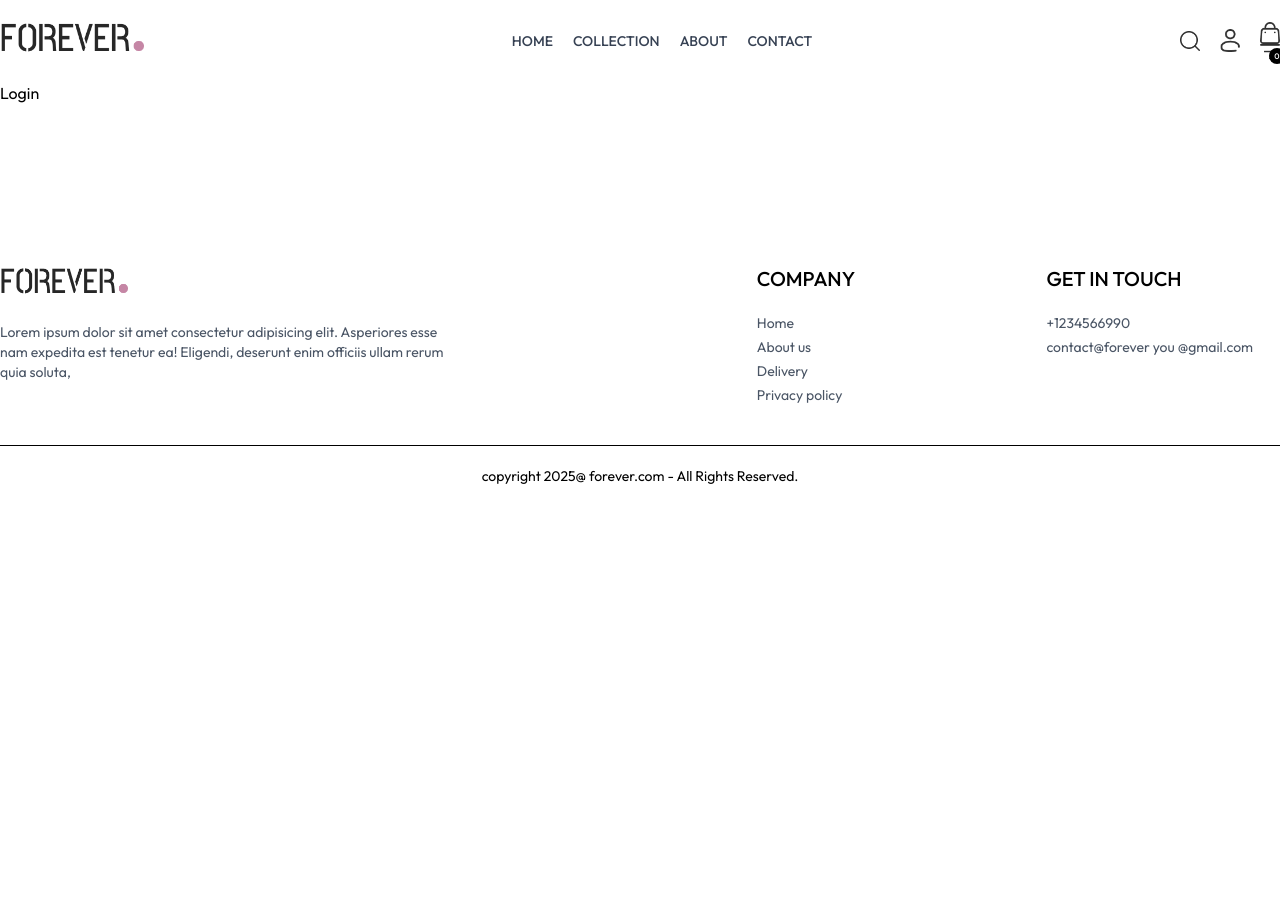
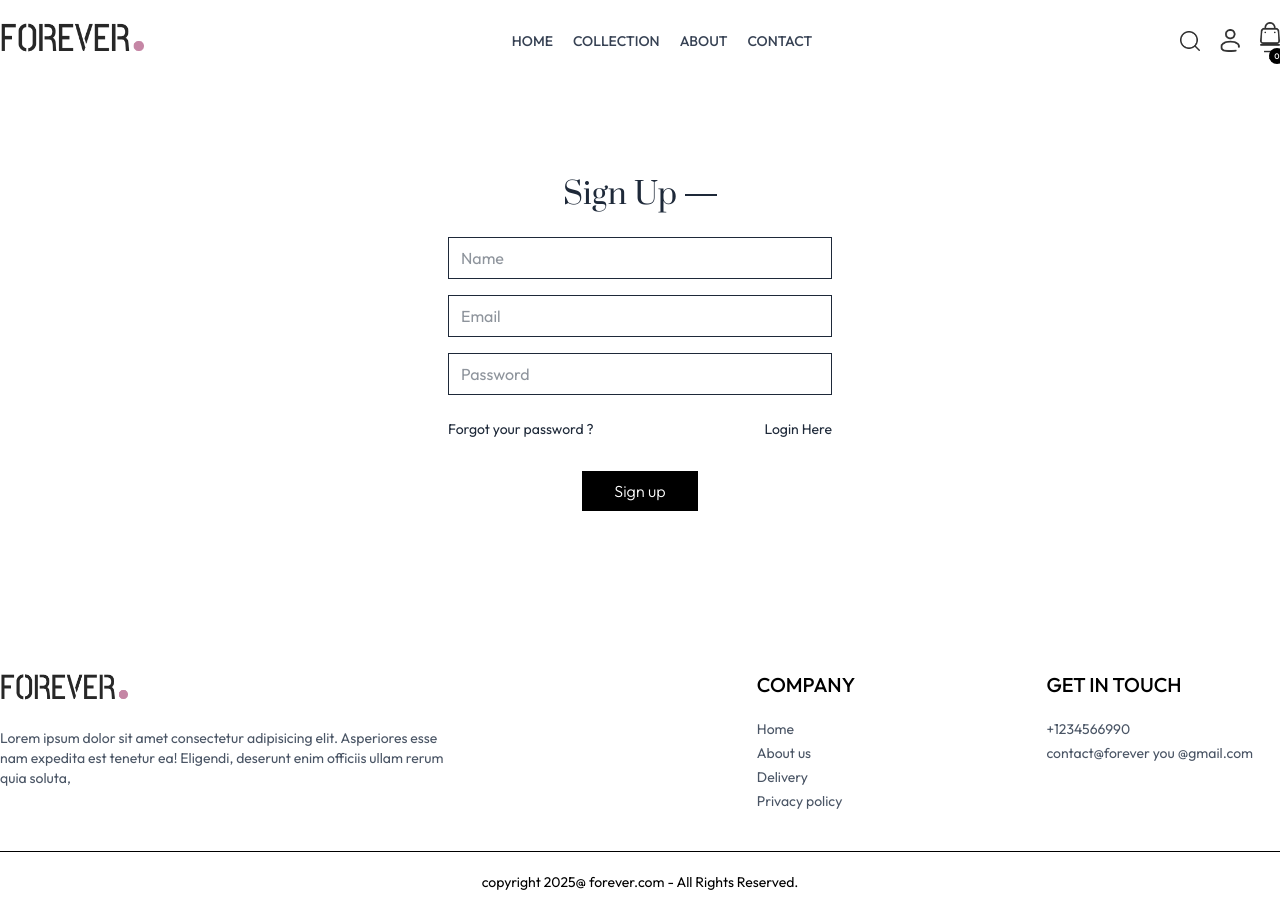
Before and after one commit to Berita-Winnie/e-commerse, a React app in the folder front_end/: page /login in a window 1280 px wide. Before the commit the page ends 800 px from the top, so only its background shows below. Built offline with nearby package versions, Linux system fonts and the light colour scheme; the HTML template or start-up script is replaced by a standard one.

Commit message:
feat(login): finish UI layout and design for login page

```diff
--- a/front_end/src/components/Navbar.jsx
+++ b/front_end/src/components/Navbar.jsx
@@ -36,11 +36,14 @@
           className="w-5 cursor-pointer"
         />
         <div className="group relative">
-          <img
-            className="w-5 cursor-pointer"
-            src={assets.profile_icon}
-            alt=""
-          />
+          <Link to="/login">
+            <img
+              className="w-5 cursor-pointer"
+              src={assets.profile_icon}
+              alt=""
+            />
+          </Link>
+
           <div className="group-hover:block hidden  absolute dropdown-menu right-0 pt-4 ">
             <div className="flex flex-col gap-2 w-36 py-3 px-5 bg-slate-100 text-gray-700">
               <p className="cursor-pointer hover:text-black ">My Profile</p>
--- a/front_end/src/pages/Login.jsx
+++ b/front_end/src/pages/Login.jsx
@@ -1,7 +1,68 @@
-import React from 'react'
+import React, { useState } from 'react'
+import { Form } from 'react-router-dom'
 
 const Login = () => {
-  return <div>Login</div>
+  const [currentState, setCurrentState] = useState('Sign Up')
+  const onSubmitHandler = (e) => {
+    e.preventDefault()
+  }
+
+  return (
+    <form
+      onSubmi={onSubmitHandler}
+      className="flex flex-col items-center w-[90%]  sm:max-w-96 m-auto mt-14 gap-4 text-gray-800 "
+    >
+      <div className="inline-flex items-center gap-2 mb-2 mt-10">
+        <p className="prata-regular text-3xl ">{currentState}</p>
+        <hr className="border-none h-[1.5px] w-8 bg-gray-800" />
+      </div>
+
+      {currentState === 'Login' ? (
+        ''
+      ) : (
+        <input
+          type="text"
+          className="w-full px-3 py-2 border border-gray-800"
+          placeholder="Name"
+          required
+        />
+      )}
+      <input
+        type="email"
+        className="w-full px-3 py-2 border border-gray-800"
+        placeholder="Email"
+        required
+      />
+      <input
+        type="password"
+        className="w-full px-3 py-2 border border-gray-800"
+        placeholder="Password"
+        required
+      />
+      <div className="w-full flex  justify-between text-sm mt-[8px]">
+        <p className="cursor-pointer">Forgot your password ?</p>
+        {currentState === 'Login' ? (
+          <p
+            onClick={() => setCurrentState('Sign Up')}
+            className="cursor-pointer"
+          >
+            Create account
+          </p>
+        ) : (
+          <p
+            onClick={() => setCurrentState('Login')}
+            className="cursor-pointer"
+          >
+            Login Here
+          </p>
+        )}
+      </div>
+
+      <button className="bg-black text-white font-light  px-8  py-2 mt-4">
+        {currentState === 'Login' ? 'Sign in' : 'Sign up'}
+      </button>
+    </form>
+  )
 }
 
 export default Login
```
